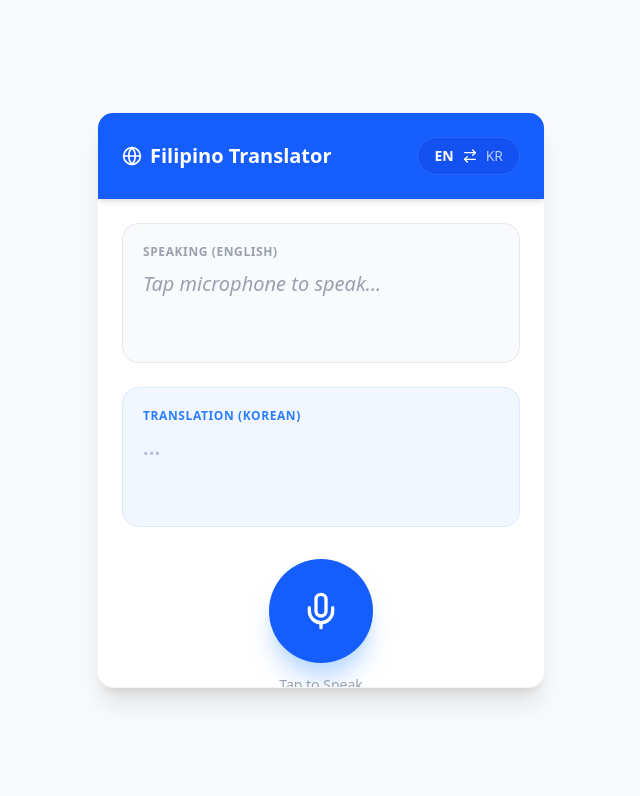
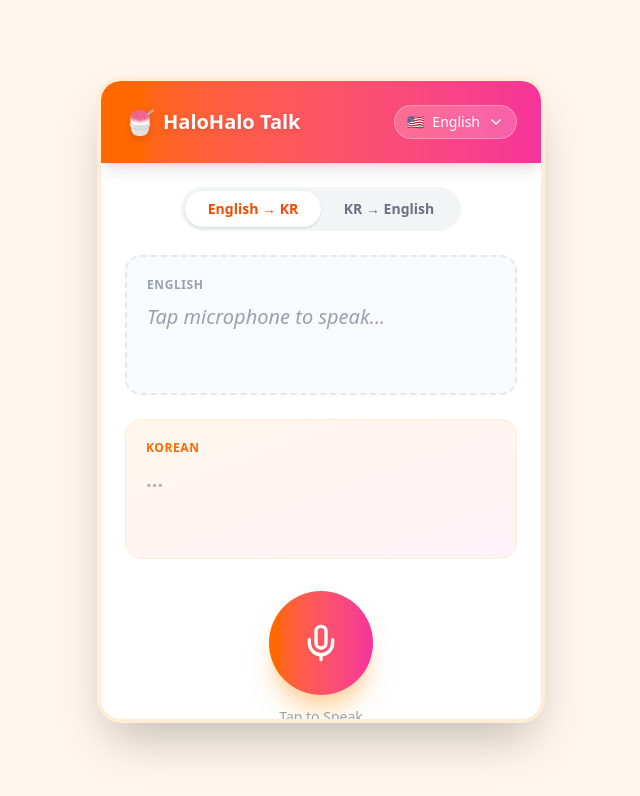
Before and after one commit to heekeunlee/translator_001, a React (Vite) app: page / in a window 1280 px wide. Shown: the top 796 px of the page, without its empty margins (319-959 px from the left). Built offline with nearby package versions, Linux system fonts and the light colour scheme.

Commit message:
Rename to HaloHalo Talk and add Cebuano support

```diff
--- a/index.html
+++ b/index.html
@@ -1,13 +1,16 @@
 <!doctype html>
 <html lang="en">
+
 <head>
   <meta charset="UTF-8" />
   <link rel="icon" type="image/svg+xml" href="/vite.svg" />
   <meta name="viewport" content="width=device-width, initial-scale=1.0" />
-    <title>Filipino Translator</title>
+  <title>HaloHalo Talk</title>
 </head>
+
 <body>
   <div id="root"></div>
   <script type="module" src="/src/main.tsx"></script>
 </body>
+
 </html>
--- a/package.json
+++ b/package.json
@@ -19,6 +19,7 @@
   },
   "devDependencies": {
     "@eslint/js": "^9.39.1",
+    "@tailwindcss/postcss": "^4.1.18",
     "@types/node": "^24.10.1",
     "@types/react": "^19.2.5",
     "@types/react-dom": "^19.2.3",
--- a/src/App.tsx
+++ b/src/App.tsx
@@ -1,18 +1,35 @@
 import { useState, useEffect } from 'react';
-import { Mic, Globe, StopCircle, Volume2, ArrowRightLeft } from 'lucide-react';
+import { Mic, StopCircle, Volume2, ChevronDown } from 'lucide-react';
 import { useSpeechRecognition } from './hooks/useSpeechRecognition';
 import { translateText } from './services/translate';
 
+type LanguageCode = 'en-US' | 'tl-PH' | 'ceb-PH';
+
+interface LanguageOption {
+  code: LanguageCode;
+  label: string;
+  flag: string;
+}
+
+const LANGUAGES: LanguageOption[] = [
+  { code: 'en-US', label: 'English', flag: '🇺🇸' },
+  { code: 'tl-PH', label: 'Tagalog', flag: '🇵🇭' },
+  { code: 'ceb-PH', label: 'Cebuano', flag: '🏝️' },
+];
+
 function App() {
-  const [targetLang, setTargetLang] = useState<'ko-KR' | 'en-US'>('ko-KR');
-  // targetLang is the language we want to translate TO.
-  // If targetLang is 'ko-KR', source is 'en-US'.
-  // If targetLang is 'en-US', source is 'ko-KR'.
-  const sourceLang = targetLang === 'ko-KR' ? 'en-US' : 'ko-KR';
+  const [foreignLang, setForeignLang] = useState<LanguageCode>('en-US');
+  const [direction, setDirection] = useState<'FOREIGN_TO_KR' | 'KR_TO_FOREIGN'>('FOREIGN_TO_KR');
+
+  const sourceLang = direction === 'FOREIGN_TO_KR' ? foreignLang : 'ko-KR';
+  const targetLang = direction === 'FOREIGN_TO_KR' ? 'ko-KR' : foreignLang;
 
   const { isListening, transcript, startListening, stopListening } = useSpeechRecognition(sourceLang);
   const [translatedText, setTranslatedText] = useState('');
   const [isTranslating, setIsTranslating] = useState(false);
+  const [isDropdownOpen, setIsDropdownOpen] = useState(false);
+
+  const currentForeignLang = LANGUAGES.find(l => l.code === foreignLang)!;
 
   // Debounce translation
   useEffect(() => {
@@ -25,7 +42,7 @@ function App() {
       } else {
         setTranslatedText('');
       }
-    }, 800); // 800ms debounce
+    }, 800);
 
     return () => clearTimeout(timer);
   }, [transcript, sourceLang, targetLang]);
@@ -35,7 +52,7 @@ function App() {
       stopListening();
     } else {
       startListening();
-      setTranslatedText(''); // Clear previous translation when starting new
+      setTranslatedText('');
     }
   };
 
@@ -47,53 +64,99 @@ function App() {
   };
 
   return (
-    <div className="min-h-screen bg-gray-50 flex items-center justify-center p-4 font-sans">
-      <div className="max-w-md w-full bg-white rounded-2xl shadow-xl overflow-hidden border border-gray-100">
-        <div className="p-6 bg-blue-600 text-white flex items-center justify-between shadow-md">
-          <h1 className="text-xl font-bold flex items-center gap-2">
-            <Globe className="w-5 h-5" />
-            Filipino Translator
+    <div className="min-h-screen bg-orange-50 flex items-center justify-center p-4 font-sans">
+      <div className="max-w-md w-full bg-white rounded-3xl shadow-2xl overflow-hidden border-4 border-orange-100">
+        {/* Header */}
+        <div className="p-6 bg-gradient-to-r from-orange-500 to-pink-500 text-white flex items-center justify-between shadow-lg">
+          <h1 className="text-xl font-bold flex items-center gap-2 drop-shadow-md">
+            <span className="text-2xl">🍧</span>
+            HaloHalo Talk
           </h1>
-          <button
-            onClick={() => setTargetLang(prev => prev === 'ko-KR' ? 'en-US' : 'ko-KR')}
-            className="flex items-center gap-2 text-sm bg-blue-700/50 hover:bg-blue-700 px-4 py-2 rounded-full transition-all border border-blue-400/30 backdrop-blur-sm"
-          >
-            <span className={sourceLang === 'en-US' ? 'font-bold' : 'opacity-70'}>EN</span>
-            <ArrowRightLeft className="w-4 h-4" />
-            <span className={sourceLang === 'ko-KR' ? 'font-bold' : 'opacity-70'}>KR</span>
-          </button>
+
+          {/* Language Selector */}
+          <div className="relative">
+            <button
+              onClick={() => setIsDropdownOpen(!isDropdownOpen)}
+              className="flex items-center gap-2 bg-white/20 backdrop-blur-md px-3 py-1.5 rounded-full hover:bg-white/30 transition-all text-sm font-medium border border-white/30"
+            >
+              <span>{currentForeignLang.flag}</span>
+              <span>{currentForeignLang.label}</span>
+              <ChevronDown className="w-4 h-4" />
+            </button>
+
+            {isDropdownOpen && (
+              <div className="absolute right-0 mt-2 w-40 bg-white rounded-xl shadow-xl overflow-hidden z-10 border border-gray-100 animate-in fade-in slide-in-from-top-2 duration-200">
+                {LANGUAGES.map((lang) => (
+                  <button
+                    key={lang.code}
+                    onClick={() => {
+                      setForeignLang(lang.code);
+                      setIsDropdownOpen(false);
+                    }}
+                    className={`w-full text-left px-4 py-3 text-sm flex items-center gap-3 hover:bg-orange-50 transition-colors ${foreignLang === lang.code ? 'bg-orange-50 font-bold text-orange-600' : 'text-gray-700'}`}
+                  >
+                    <span className="text-lg">{lang.flag}</span>
+                    {lang.label}
+                  </button>
+                ))}
+              </div>
+            )}
+          </div>
         </div>
 
         <div className="p-6 space-y-6">
+          {/* Direction Toggle */}
+          <div className="flex justify-center">
+            <div className="bg-gray-100 p-1 rounded-full flex relative w-full max-w-[280px]">
+              <button
+                onClick={() => setDirection('FOREIGN_TO_KR')}
+                className={`flex-1 py-2 px-4 rounded-full text-sm font-bold transition-all duration-300 z-10 ${direction === 'FOREIGN_TO_KR' ? 'bg-white text-orange-600 shadow-sm' : 'text-gray-500 hover:text-gray-700'}`}
+              >
+                {currentForeignLang.label} → KR
+              </button>
+              <button
+                onClick={() => setDirection('KR_TO_FOREIGN')}
+                className={`flex-1 py-2 px-4 rounded-full text-sm font-bold transition-all duration-300 z-10 ${direction === 'KR_TO_FOREIGN' ? 'bg-white text-orange-600 shadow-sm' : 'text-gray-500 hover:text-gray-700'}`}
+              >
+                KR → {currentForeignLang.label}
+              </button>
+            </div>
+          </div>
+
           {/* Input Area */}
-          <div className="bg-gray-50 rounded-2xl p-5 min-h-[140px] border border-gray-200 relative group transition-all hover:border-blue-200">
-            <p className="text-gray-400 text-xs mb-2 font-bold tracking-wider uppercase">
-              {sourceLang === 'en-US' ? 'Speaking (English)' : 'Speaking (Korean)'}
+          <div className="bg-gray-50 rounded-2xl p-5 min-h-[140px] border-2 border-dashed border-gray-200 relative group transition-all hover:border-orange-200 hover:bg-white">
+            <p className="text-gray-400 text-xs mb-2 font-bold tracking-wider uppercase flex justify-between">
+              <span>{direction === 'FOREIGN_TO_KR' ? currentForeignLang.label : 'Korean'}</span>
+              {isListening && <span className="text-red-500 animate-pulse">● Rec</span>}
             </p>
-            <p className="text-gray-800 text-xl leading-relaxed font-medium">
+            <p className="text-gray-800 text-xl leading-relaxed font-medium break-words">
               {transcript || <span className="text-gray-400 italic font-normal">Tap microphone to speak...</span>}
             </p>
           </div>
 
           {/* Translation Area */}
-          <div className="bg-blue-50/80 rounded-2xl p-5 min-h-[140px] border border-blue-100 relative group transition-all hover:border-blue-300">
+          <div className="bg-gradient-to-br from-orange-50 to-pink-50 rounded-2xl p-5 min-h-[140px] border border-orange-100 relative group transition-all hover:shadow-md">
             <div className="flex justify-between items-start mb-2">
-              <p className="text-blue-500 text-xs font-bold tracking-wider uppercase">
-                {targetLang === 'ko-KR' ? 'Translation (Korean)' : 'Translation (English)'}
+              <p className="text-orange-500 text-xs font-bold tracking-wider uppercase">
+                {direction === 'FOREIGN_TO_KR' ? 'Korean' : currentForeignLang.label}
               </p>
               {translatedText && (
                 <button
                   onClick={speakTranslation}
-                  className="p-2 -mr-2 -mt-2 text-blue-600 hover:bg-blue-100 rounded-full transition-colors"
+                  className="p-2 -mr-2 -mt-2 text-orange-600 hover:bg-orange-100 rounded-full transition-colors"
                   title="Listen"
                 >
                   <Volume2 className="w-5 h-5" />
                 </button>
               )}
             </div>
-            <p className="text-blue-900 text-xl leading-relaxed font-semibold">
+            <p className="text-gray-900 text-xl leading-relaxed font-semibold break-words">
               {isTranslating ? (
-                <span className="animate-pulse opacity-50">Translating...</span>
+                <span className="animate-pulse opacity-50 flex items-center gap-2">
+                  <span className="w-2 h-2 bg-orange-400 rounded-full animate-bounce" style={{ animationDelay: '0ms' }}></span>
+                  <span className="w-2 h-2 bg-orange-400 rounded-full animate-bounce" style={{ animationDelay: '150ms' }}></span>
+                  <span className="w-2 h-2 bg-orange-400 rounded-full animate-bounce" style={{ animationDelay: '300ms' }}></span>
+                </span>
               ) : (
                 translatedText || <span className="opacity-30">...</span>
               )}
@@ -106,7 +169,7 @@ function App() {
               onClick={handleToggleListening}
               className={`relative p-8 rounded-full shadow-xl transition-all transform hover:scale-105 active:scale-95 ${isListening
                 ? 'bg-red-500 text-white shadow-red-200 ring-4 ring-red-100'
-                : 'bg-blue-600 text-white shadow-blue-200 hover:bg-blue-700'
+                : 'bg-gradient-to-r from-orange-500 to-pink-500 text-white shadow-orange-200 hover:shadow-orange-300'
                 }`}
             >
               {isListening ? (
--- a/src/services/translate.ts
+++ b/src/services/translate.ts
@@ -11,9 +11,16 @@ export const translateText = async (
     if (!text.trim()) return { translatedText: '' };
 
     try {
-        // Basic language code mapping (MyMemory uses 2-letter codes mostly)
-        const src = sourceLang.split('-')[0];
-        const tgt = targetLang.split('-')[0];
+        // Basic language code mapping
+        // MyMemory uses 'tl' for Tagalog and 'ceb' for Cebuano
+        let src = sourceLang.split('-')[0];
+        let tgt = targetLang.split('-')[0];
+
+        // Corrections for MyMemory if needed
+        if (sourceLang === 'tl-PH') src = 'tl';
+        if (targetLang === 'tl-PH') tgt = 'tl';
+        if (sourceLang === 'ceb-PH') src = 'ceb';
+        if (targetLang === 'ceb-PH') tgt = 'ceb';
 
         const response = await fetch(
             `https://api.mymemory.translated.net/get?q=${encodeURIComponent(text)}&langpair=${src}|${tgt}`
```
Also changed, not shown: 1 other file (tests, documents, lock files or other folders). Lines whose indentation alone changed are shown as unchanged.
